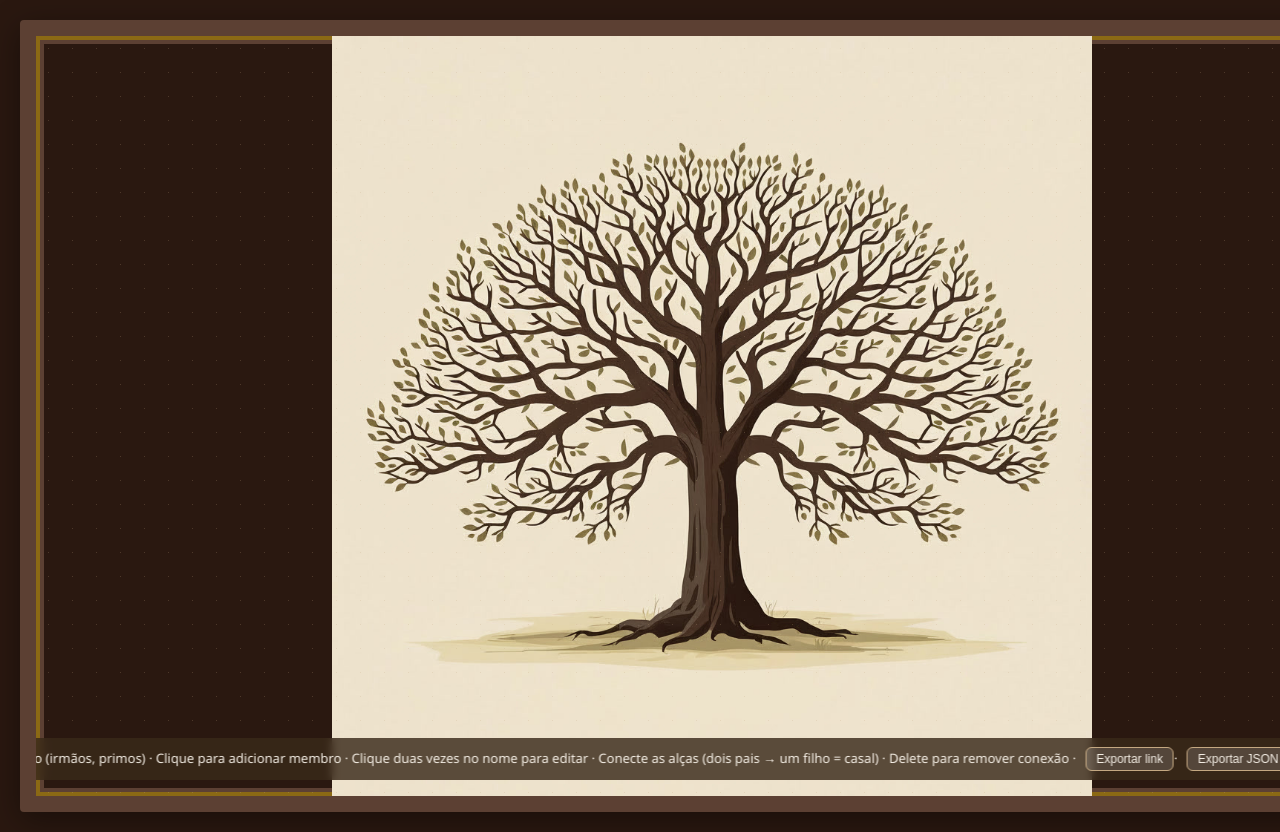
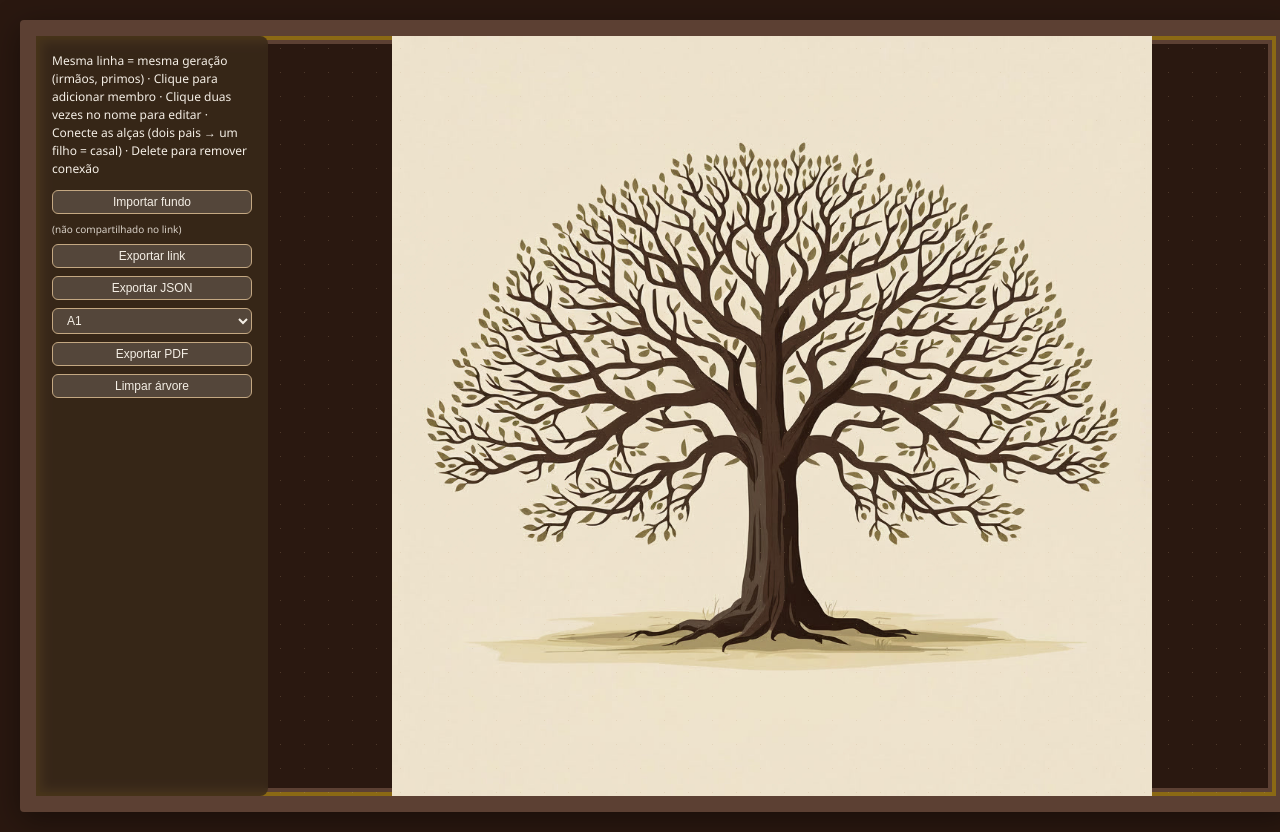
Before and after one commit to agaragon/family-tree, a React (Vite) app in the folder family-tree-web/: page / in a window 1280 px wide. Built offline with nearby package versions, Linux system fonts and the light colour scheme.

Commit message:
one can now upload the background image

```diff
--- a/family-tree-web/src/App.css
+++ b/family-tree-web/src/App.css
@@ -20,6 +20,19 @@
   overflow: hidden;
 }
 
+@media (min-width: 769px) {
+  .tree-frame {
+    display: flex;
+    flex-direction: row;
+    width: var(--frame-w);
+    min-width: var(--frame-w);
+  }
+  .tree-frame .reactflow-wrapper {
+    flex: 1;
+    min-width: 0;
+  }
+}
+
 .reactflow-wrapper {
   width: 100%;
   height: 100%;
@@ -28,8 +41,19 @@
   background-size: contain;
 }
 
+.bg-import-input {
+  display: none;
+}
+
+.bg-notice {
+  font-size: 11px;
+  opacity: 0.85;
+}
+
 /* Hide UI elements when capturing for PDF */
-.tree-frame.pdf-exporting .instructions,
+.tree-frame.pdf-exporting .instructions {
+  display: none !important;
+}
 .tree-frame.pdf-exporting .react-flow__controls,
 .tree-frame.pdf-exporting .react-flow__background,
 .tree-frame.pdf-exporting .react-flow__handle {
@@ -151,7 +175,7 @@
   border: 2px solid #fff;
 }
 
-/* ===== Instruction banner ===== */
+/* ===== Instruction sidebar (desktop) / banner (mobile) ===== */
 
 .instructions {
   position: absolute;
@@ -169,6 +193,41 @@
   backdrop-filter: blur(4px);
 }
 
+@media (min-width: 769px) {
+  .instructions {
+    position: static;
+    order: -1;
+    transform: none;
+    width: 200px;
+    flex-shrink: 0;
+    align-self: stretch;
+    display: flex;
+    flex-direction: column;
+    gap: 12px;
+    padding: 16px;
+    border-radius: 0 8px 8px 0;
+    white-space: normal;
+  }
+  .instructions-tips {
+    font-size: 12px;
+    line-height: 1.5;
+  }
+  .instructions-actions {
+    display: flex;
+    flex-direction: column;
+    gap: 8px;
+  }
+  .instructions-actions .export-pdf-btn,
+  .instructions-actions .clear-tree-btn,
+  .instructions-actions select.export-pdf-btn {
+    margin-left: 0;
+    width: 100%;
+  }
+  .instructions-actions .bg-notice {
+    font-size: 10px;
+  }
+}
+
 .instructions .export-pdf-btn,
 .instructions .clear-tree-btn {
   pointer-events: auto;
@@ -180,6 +239,13 @@
   color: #f5efe6;
   font-size: 12px;
   cursor: pointer;
+}
+
+@media (min-width: 769px) {
+  .instructions .export-pdf-btn,
+  .instructions .clear-tree-btn {
+    margin-left: 0;
+  }
 }
 
 .instructions .export-pdf-btn:hover,
@@ -245,6 +311,11 @@ html, body, #root {
     max-width: calc(100vw - 32px);
   }
 
+  .instructions-tips,
+  .instructions-actions {
+    display: contents;
+  }
+
   .instructions .export-pdf-btn,
   .instructions .clear-tree-btn,
   .instructions select.export-pdf-btn {
--- a/family-tree-web/src/App.jsx
+++ b/family-tree-web/src/App.jsx
@@ -23,7 +23,9 @@ import {
 import { nextMemberId, resetIdGenerator } from './ontology/idGenerator';
 import {
   loadInitialData,
+  loadBackgroundImage,
   savePayload,
+  saveBackgroundImage,
   clearUrlTreeParam,
   clearStoredTree,
   buildSharePayload,
@@ -41,13 +43,21 @@ import './App.css';
 
 const initialData = loadInitialData();
 
+const isMobileView = () =>
+  typeof window !== 'undefined' && window.innerWidth <= 768;
+
 function FamilyTreeCanvas() {
   const reactFlowWrapper = useRef(null);
   const dragJustEndedRef = useRef(false);
-  const { screenToFlowPosition } = useReactFlow();
+  const { screenToFlowPosition, fitView } = useReactFlow();
+  const openFromSharedLinkOnMobile =
+    initialData.fromSharedLink && isMobileView();
   const [nodes, setNodes, onNodesChange] = useNodesState(initialData.nodes);
   const [edges, setEdges, onEdgesChange] = useEdgesState(initialData.edges);
-  const [viewport, setViewport] = useState(initialData.viewport);
+  const [viewport, setViewport] = useState(
+    openFromSharedLinkOnMobile ? defaultViewport : initialData.viewport,
+  );
+  const [bgImage, setBgImage] = useState(loadBackgroundImage);
 
   useEffect(() => {
     savePayload(nodes, edges, viewport);
@@ -56,6 +66,29 @@ function FamilyTreeCanvas() {
   useEffect(() => {
     clearUrlTreeParam();
   }, []);
+
+  const fitViewOnMobileDoneRef = useRef(false);
+  useEffect(() => {
+    if (
+      !openFromSharedLinkOnMobile ||
+      fitViewOnMobileDoneRef.current ||
+      nodes.length === 0
+    )
+      return;
+    fitViewOnMobileDoneRef.current = true;
+    const familyNodeIds = nodes
+      .filter((n) => n.type !== NODE_TYPES.GENERATION_LINES)
+      .map((n) => ({ id: n.id }));
+    if (familyNodeIds.length === 0) return;
+    const id = setTimeout(() => {
+      fitView({
+        padding: 0.2,
+        duration: 0,
+        nodes: familyNodeIds,
+      });
+    }, 150);
+    return () => clearTimeout(id);
+  }, [openFromSharedLinkOnMobile, fitView, nodes]);
 
   const deleteNode = useCallback(
     (id) => {
@@ -218,6 +251,23 @@ function FamilyTreeCanvas() {
     exportToJson(nodes, edges, viewport);
   }, [nodes, edges, viewport]);
 
+  const fileInputRef = useRef(null);
+  const onImportBg = useCallback(() => {
+    fileInputRef.current?.click();
+  }, []);
+  const onBgFileChange = useCallback((e) => {
+    const file = e.target.files?.[0];
+    if (!file?.type.startsWith('image/')) return;
+    const r = new FileReader();
+    r.onload = () => {
+      const dataUrl = r.result;
+      saveBackgroundImage(dataUrl);
+      setBgImage(dataUrl);
+    };
+    r.readAsDataURL(file);
+    e.target.value = '';
+  }, []);
+
   return (
     <div
       className="tree-frame"
@@ -225,7 +275,22 @@ function FamilyTreeCanvas() {
       onKeyDown={onKeyDown}
       tabIndex={0}
     >
-      <div className="reactflow-wrapper">
+      <div
+        className="reactflow-wrapper"
+        style={
+          bgImage
+            ? { background: `url(${bgImage}) center center no-repeat`, backgroundSize: 'contain' }
+            : undefined
+        }
+      >
+        <input
+          ref={fileInputRef}
+          type="file"
+          accept="image/*"
+          onChange={onBgFileChange}
+          className="bg-import-input"
+          aria-label="Importar imagem de fundo"
+        />
         <ReactFlow
           nodes={nodesForFlow}
           edges={edgesForFlow}
@@ -236,7 +301,9 @@ function FamilyTreeCanvas() {
           onConnect={onConnect}
           onPaneClick={onPaneClick}
           onViewportChange={({ x, y, zoom }) => setViewport({ x, y, zoom })}
-          defaultViewport={initialData.viewport}
+          defaultViewport={
+            openFromSharedLinkOnMobile ? defaultViewport : initialData.viewport
+          }
           nodeTypes={nodeTypes}
           fitView={false}
           deleteKeyCode={null}
@@ -244,25 +311,30 @@ function FamilyTreeCanvas() {
         >
           <Background variant="dots" gap={24} size={1} color="#c4a882" />
         </ReactFlow>
+      </div>
 
-        <div className="instructions">
+      <aside className="instructions">
+        <div className="instructions-tips">
           Mesma linha = mesma geração (irmãos, primos) &middot; Clique para
           adicionar membro &middot; Clique duas vezes no nome para editar
           &middot; Conecte as alças (dois pais → um filho = casal) &middot;
-          Delete para remover conexão &middot;{' '}
+          Delete para remover conexão
+        </div>
+        <div className="instructions-actions">
+          <button type="button" className="export-pdf-btn" onClick={onImportBg}>
+            Importar fundo
+          </button>
+          <span className="bg-notice">(não compartilhado no link)</span>
           <button type="button" className="export-pdf-btn" onClick={exportLink}>
             Exportar link
           </button>
-          &middot;{' '}
           <button type="button" className="export-pdf-btn" onClick={exportJson}>
             Exportar JSON
           </button>
-          &middot;{' '}
           <select
             value={pdfPaperSize}
             onChange={(e) => setPdfPaperSize(e.target.value)}
             className="export-pdf-btn"
-            style={{ marginRight: 2 }}
             aria-label="Tamanho do papel para PDF"
           >
             <option value="a4">A4</option>
@@ -272,12 +344,11 @@ function FamilyTreeCanvas() {
           <button type="button" className="export-pdf-btn" onClick={exportPdf}>
             Exportar PDF
           </button>
-          &middot;{' '}
           <button type="button" className="clear-tree-btn" onClick={clearAll}>
             Limpar árvore
           </button>
         </div>
-      </div>
+      </aside>
     </div>
   );
 }
--- a/family-tree-web/src/ontology/domain.js
+++ b/family-tree-web/src/ontology/domain.js
@@ -5,6 +5,7 @@
 
 // ——— Constants ———
 export const STORAGE_KEY = 'family-tree-data';
+export const BG_STORAGE_KEY = 'family-tree-bg';
 export const URL_PARAM = 'tree';
 export const ROW_HEIGHT = 80;
 export const DEFAULT_LABEL = 'Sem nome';
--- a/family-tree-web/src/services/persistenceService.js
+++ b/family-tree-web/src/services/persistenceService.js
@@ -4,6 +4,7 @@
  */
 import {
   STORAGE_KEY,
+  BG_STORAGE_KEY,
   URL_PARAM,
   defaultViewport,
   DEFAULT_LABEL,
@@ -19,7 +20,7 @@ export function clearUrlTreeParam() {
 }
 import { syncIdFromNodes } from '../ontology/idGenerator';
 
-function parsePayload(data) {
+function parsePayload(data, fromSharedLink = false) {
   const nodes = data.nodes || [];
   const edges = data.edges || [];
   const viewport =
@@ -31,7 +32,7 @@ function parsePayload(data) {
         }
       : defaultViewport;
   syncIdFromNodes(nodes);
-  return { nodes, edges, viewport };
+  return { nodes, edges, viewport, fromSharedLink };
 }
 
 export function loadInitialData() {
@@ -39,13 +40,14 @@ export function loadInitialData() {
     const params = new URLSearchParams(window.location.search);
     const encoded = params.get(URL_PARAM);
     if (encoded) {
-      return parsePayload(JSON.parse(decodeURIComponent(encoded)));
+      return parsePayload(JSON.parse(decodeURIComponent(encoded)), true);
     }
     const raw = localStorage.getItem(STORAGE_KEY);
-    if (!raw) return { nodes: [], edges: [], viewport: defaultViewport };
+    if (!raw)
+      return { nodes: [], edges: [], viewport: defaultViewport, fromSharedLink: false };
     return parsePayload(JSON.parse(raw));
   } catch {
-    return { nodes: [], edges: [], viewport: defaultViewport };
+    return { nodes: [], edges: [], viewport: defaultViewport, fromSharedLink: false };
   }
 }
 
@@ -67,6 +69,15 @@ export function clearStoredTree() {
   localStorage.removeItem(STORAGE_KEY);
 }
 
+export function loadBackgroundImage() {
+  return localStorage.getItem(BG_STORAGE_KEY);
+}
+
+export function saveBackgroundImage(dataUrl) {
+  if (dataUrl) localStorage.setItem(BG_STORAGE_KEY, dataUrl);
+  else localStorage.removeItem(BG_STORAGE_KEY);
+}
+
 export function buildSharePayload(nodes, edges, viewport) {
   return {
     nodes: nodes.map((n) => ({
```
